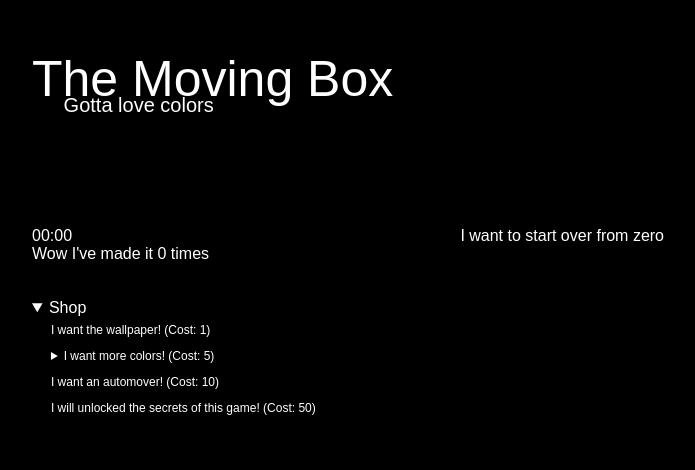
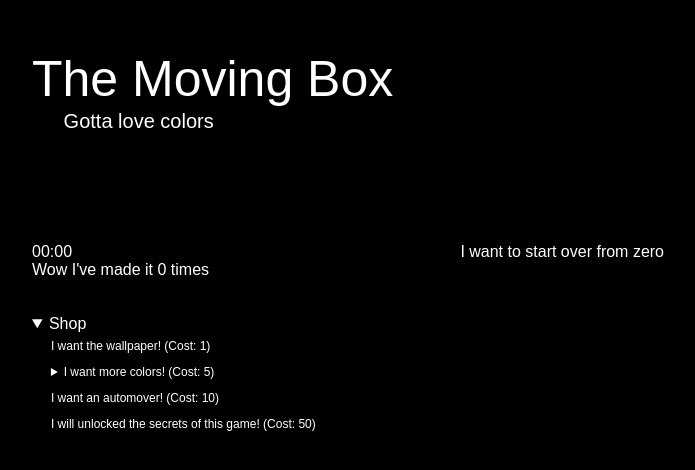
Before and after one commit to CaffeinePrism/endurance, a plain HTML site: page index.html in a window 1280 px wide. Shown: the part 140-610 px from the top of the page, without its empty margins (292-987 px from the left). Drawn offline with Linux system fonts and the light colour scheme.

Commit message:
fixed padding error

```diff
--- a/assets/css/main.css
+++ b/assets/css/main.css
@@ -39,7 +39,7 @@ label{
   font-size:50px;
 }
 #head_sub{
-  margin-top:-5%;
+  margin-top:-2.5%;
   padding-left:5%;
   padding-bottom:1%;
   font-size:20px;
```
